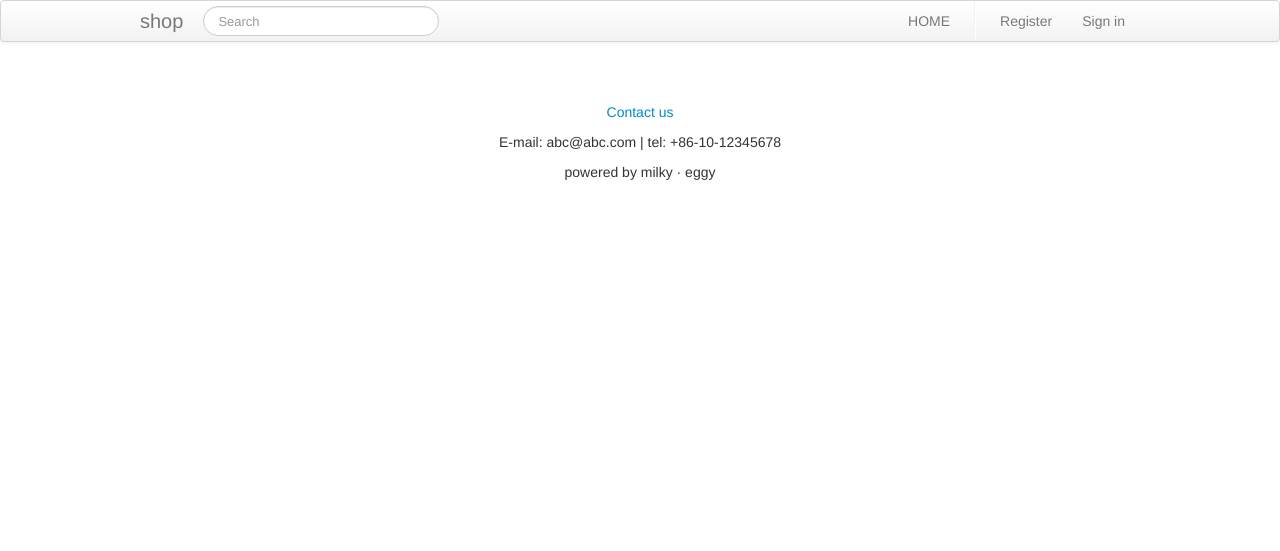
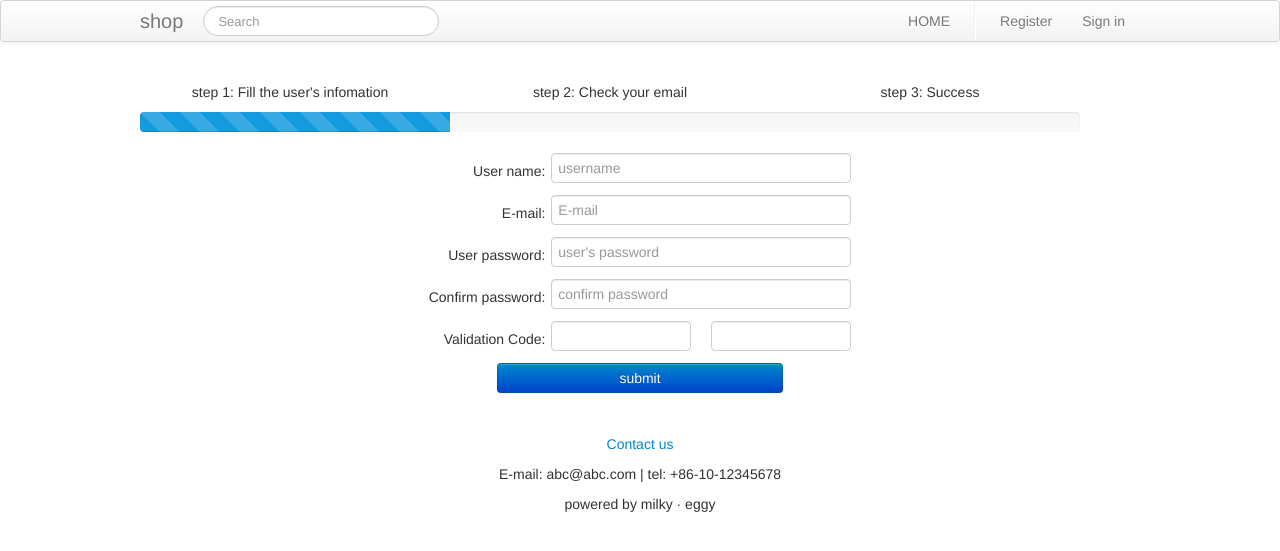
Before and after one commit to milkytsu/shop, a CodeIgniter app: page /index.php/register in a window 1280 px wide. Shown: the top 551 px of the page. Run offline with CodeIgniter, Linux system fonts and the light colour scheme.

Commit message:
upload reg page

```diff
--- a/application/controllers/index.php
+++ b/application/controllers/index.php
@@ -10,7 +10,8 @@ class Index extends CI_Controller {
 
 	function index()
 	{
-		$this->load->view('index');
+		$data['title'] = 'welcome to my shop';
+		$this->load->view('index', $data);
 	}
 
 }
--- a/application/controllers/login.php
+++ b/application/controllers/login.php
@@ -10,6 +10,7 @@ class Login extends CI_Controller {
 
 	function index()
 	{
-		$this->load->view('login');
+		$data['title'] = 'Login';
+		$this->load->view('login', $data);
 	}
 }
--- a/application/controllers/register.php
+++ b/application/controllers/register.php
@@ -10,6 +10,27 @@ class Register extends CI_Controller {
 
 	function index()
 	{
-		$this->load->view('register');
+		$data['title'] = 'register';
+		$step = $this->input->get('step', TRUE);
+		if ($step)
+		{
+			if ($step <= 2 && $step >= 1)
+			{
+				$data['step'] = $step;
+				$data['width'] = intval(100 / 3 * intval($step));
+			}
+			else
+			{
+				$data['step'] = 1;
+				$data['width'] = 33;
+			}
+		}
+		else
+		{
+			$data['step'] = 1;
+			$data['width'] = 33;
+		}
+
+		$this->load->view('register', $data);
 	}
 }
--- a/application/views/login.php
+++ b/application/views/login.php
@@ -1,7 +1,7 @@
 <!DOCTYPE HTML>
 <html lang="en">
 <head>
-	<title>my style</title>
+	<title><?php echo isset($title) ? $title : '' ; ?></title>
 	<meta charset="UTF-8" />
 	<link rel="stylesheet" type="text/css" href="<?php echo base_url(); ?>assets/css/lib/bootstrap.min.css">
 	<link rel="stylesheet" type="text/css" href="<?php echo base_url(); ?>assets/css/general.css">
--- a/application/views/register.php
+++ b/application/views/register.php
@@ -1,10 +1,11 @@
 <!DOCTYPE HTML>
 <html lang="en">
 <head>
-	<title>my style</title>
+	<title><?php echo isset($title) ? $title : '' ; ?></title>
 	<meta charset="UTF-8" />
 	<link rel="stylesheet" type="text/css" href="<?php echo base_url(); ?>assets/css/lib/bootstrap.min.css">
 	<link rel="stylesheet" type="text/css" href="<?php echo base_url(); ?>assets/css/general.css">
+	<link rel="stylesheet" type="text/css" href="<?php echo base_url(); ?>assets/css/reg.css">
 </head>
 <body>
 	<div id="top">
@@ -29,9 +30,78 @@
 	</div>
 	<div id="wrap" class="container">
 		<div class="sep20"></div>
+		<!-- box start -->
+		<div class="box">
+			<!-- reg step start -->
+			<div class="reg_step">
+				<!-- reg step process bar start -->
+				<div class="row text-center">
+					<div class="span4">
+						<p>step 1: Fill the user's infomation</p>
+					</div>
+					<div class="span4">
+						<p>step 2: Check your email</p>
+					</div>
+					<div class="span4">
+						<p>step 3: Success</p>
+					</div>
+					<div class="span12">
+						<div class="progress progress-striped">
+							<?php
+								echo "<div class='bar' style='width: {$width}%;'></div>";
+							?>
+						</div>
+					</div>
+				</div>
+				<!-- reg step process bar end -->
+				<!-- reg form start -->
+				<div class="reg_form">
+					<?php
+					if (isset($step) && 1 == $step)
+					{
+					?>
+					<form action="./register?step=2" method="POST">
+						<table>
+							<tr>
+								<td class="text-right"><label for="username">User name:&nbsp;</label></td>
+								<td><input class="span4" type="text" name="username" id="username" placeholder="username" /></td>
+							</tr>
+							<tr>
+								<td class="text-right"><label for="email">E-mail:&nbsp;</label></td>
+								<td><input class="span4" type="text" name="email" id="email" placeholder="E-mail" /></td>
+							</tr>
+							<tr>
+								<td class="text-right"><label for="userpass">User password:&nbsp;</label></td>
+								<td><input class="span4" type="password" name="userpass" id="userpass" placeholder="user's password" /></td>
+							</tr>
+							<tr>
+								<td class="text-right"><label for="passconf">Confirm password:&nbsp;</label></td>
+								<td><input class="span4" type="password" name="passconf" id="passconf" placeholder="confirm password" /></td>
+							</tr>
+							<tr>
+								<td class="text-right"><label for="vali_code">Validation Code:&nbsp;</label></td>
+								<td><input class="span2" type="text" name="vali_code" id="vali_code" />&nbsp;&nbsp;&nbsp;&nbsp;
+									<input class="span2" type="text" />
+								</td>
+							</tr>
+							<tr>
+								<td colspan="3" class="text-center"><input class="btn btn-primary span4" type="submit" name="submit" id="submit" value="submit" /></td>
+							</tr>
+						</table>
+					</form>
+					<?php
+					}
+					else if (isset($step) && 2 == $step)
+					{
+						echo '<p>We have sent your a email to active the account, please go to check your email</p>';
+					}
+					?>
+				</div>
+				<!-- reg form end -->
+			</div>
+			<!-- reg step end -->
 		</div>
-		<div class="box">
-		</div>
+		<!-- box end -->
 	</div>
 	<div id="footer">
 		<div class="sep20"></div>
--- a/assets/css/general.css
+++ b/assets/css/general.css
@@ -1,8 +1,3 @@
-#top
-{
-	width: 100%;
-}
-
 .container
 {
 	width: 1000px;
@@ -12,21 +7,6 @@
 {
 	width: 1000px;
 }
-
-/* #brand {
-	display: block;
-	float: left;
-	padding: 10px 20px 10px;
-	margin-left: -20px;
-	font-size: 20px;
-	font-weight: 200;
-	color: #777777;
-	text-shadow: 0 1px 0 #ffffff;
-}
-
-#brand {
-	text-decoration: none;
-} */
 
 .sep10
 {
@@ -43,12 +23,6 @@
 	float: right;
 }
 
-#myCarousel
-{
-	margin: 0 auto;
-	width: 830px;
-}
-
 .promo, .product
 {
 	height: 220px;
@@ -58,19 +32,3 @@
 {
 	/*border: solid 1px;*/
 }
-
-.promo_pic
-{
-
-}
-
-.content_pic
-{
-	list-style-type: none;
-
-}
-
-.content_pic li
-{
-	list-style: none;
-}
--- /dev/null
+++ b/assets/css/home.css
@@ -0,0 +1,5 @@
+#myCarousel
+{
+	margin: 0 auto;
+	width: 830px;
+}
--- /dev/null
+++ b/assets/css/reg.css
@@ -0,0 +1,9 @@
+.reg_form form table
+{
+	margin: 0 auto;
+}
+
+#submit
+{
+	margin: 0 auto;
+}
```
Also changed, not shown: application/views/index.php (+4 -8 lines).
